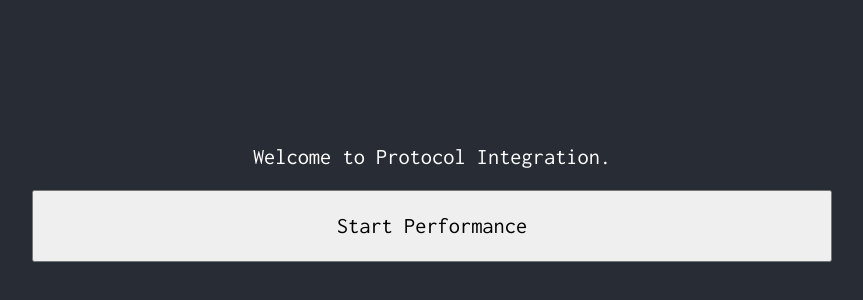
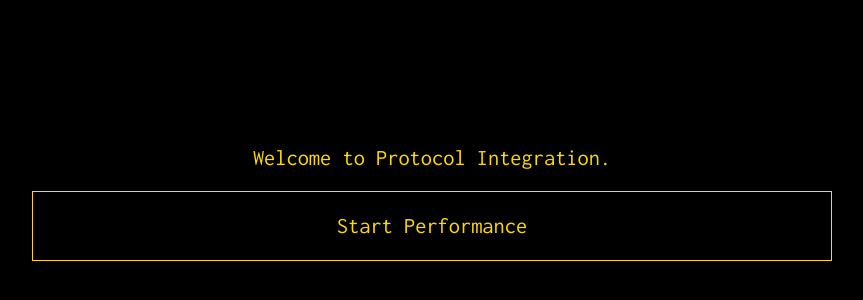
Before and after one commit to squinky/protocol-integration, a React (Create React App) app: page / in a window 1280 px wide. Shown: the part 208-508 px from the top of the page, without its empty margins (208-1071 px from the left). Built offline with nearby package versions, Linux system fonts and the light colour scheme; no server answers; the database is empty.

Commit message:
pansexual colour scheme

```diff
--- a/src/App.css
+++ b/src/App.css
@@ -2,10 +2,10 @@
 
 .App {
 	text-align: center;
-	background-color: #282c34;
+	background-color: black;
 	font-family: 'Inconsolata', monospace;
 	font-size: 1.4em;
-	color: white;
+	color: #ffda00;
 }
 
 .App-container {
@@ -34,6 +34,47 @@
 	margin-bottom: 0.5em;
 }
 
+.App button,
+.App form input[type=submit] {
+	background-color: transparent;
+	border: 1px solid;
+	color: #ffda00;
+}
+
+.App button:active,
+.App button:hover,
+.App button:disabled,
+.App form input[type=submit]:active,
+.App form input[type=submit]:hover {
+	border: 1px solid #ffda00;
+	background-color: #ffda00;
+	color: black;
+}
+
+.App button.a {
+	color: #ff1b8d;
+}
+
+.App button.a:active,
+.App button.a:hover,
+.App button.a:disabled {
+	border: 1px solid #ff1b8d;
+	background-color: #ff1b8d;
+	color: black;
+}
+
+.App button.b {
+	color: #1bb3ff;
+}
+
+.App button.b:active,
+.App button.b:hover,
+.App button.b:disabled {
+	border: 1px solid #1bb3ff;
+	background-color: #1bb3ff;
+	color: black;
+}
+
 .App form {
 	display: flex;
 }
@@ -46,5 +87,9 @@
 }
 
 .App form input[type=text] {
+	width: 100%;
 	flex-grow: 1;
+	border: 1px solid #ffda00;
+	background-color: #ffda00;
+	color: black;
 }
--- a/src/Audience.js
+++ b/src/Audience.js
@@ -34,6 +34,7 @@ class Audience extends React.Component {
 				<Button
 					key={i}
 					text={choices[i].text+" ("+choices[i].votes+" votes)"}
+					speaker={this.props.performance.currentSpeaker}
 					id={i}
 					onClicked={this.handleChoice}
 					selected={this.state.selected === i} />
--- a/src/Common.js
+++ b/src/Common.js
@@ -6,7 +6,7 @@ export class Button extends React.Component {
 	}
 	render() {
 		return (
-			<button disabled={this.props.selected} onClick={this.handleClick}>{this.props.text}</button>
+			<button className={this.props.speaker} disabled={this.props.selected} onClick={this.handleClick}>{this.props.text}</button>
 		);
 	}
 }
--- a/src/Welcome.js
+++ b/src/Welcome.js
@@ -18,7 +18,8 @@ class Welcome extends React.Component {
 				<div>
 					<p>Welcome to Protocol Integration. Please select your role:</p>
 					<Button text="Audience" id="audience" onClicked={this.handleButton} />
-					<Button text="Video Caller" id="caller" onClicked={this.handleButton} />
+					<Button text="Video Caller A" id="caller" speaker="a" onClicked={this.handleButton} />
+					<Button text="Video Caller B" id="caller" speaker="b" onClicked={this.handleButton} />
 					<Button text="Moderator" id="moderator" onClicked={this.handleButton} />
 				</div>
 			);
```
